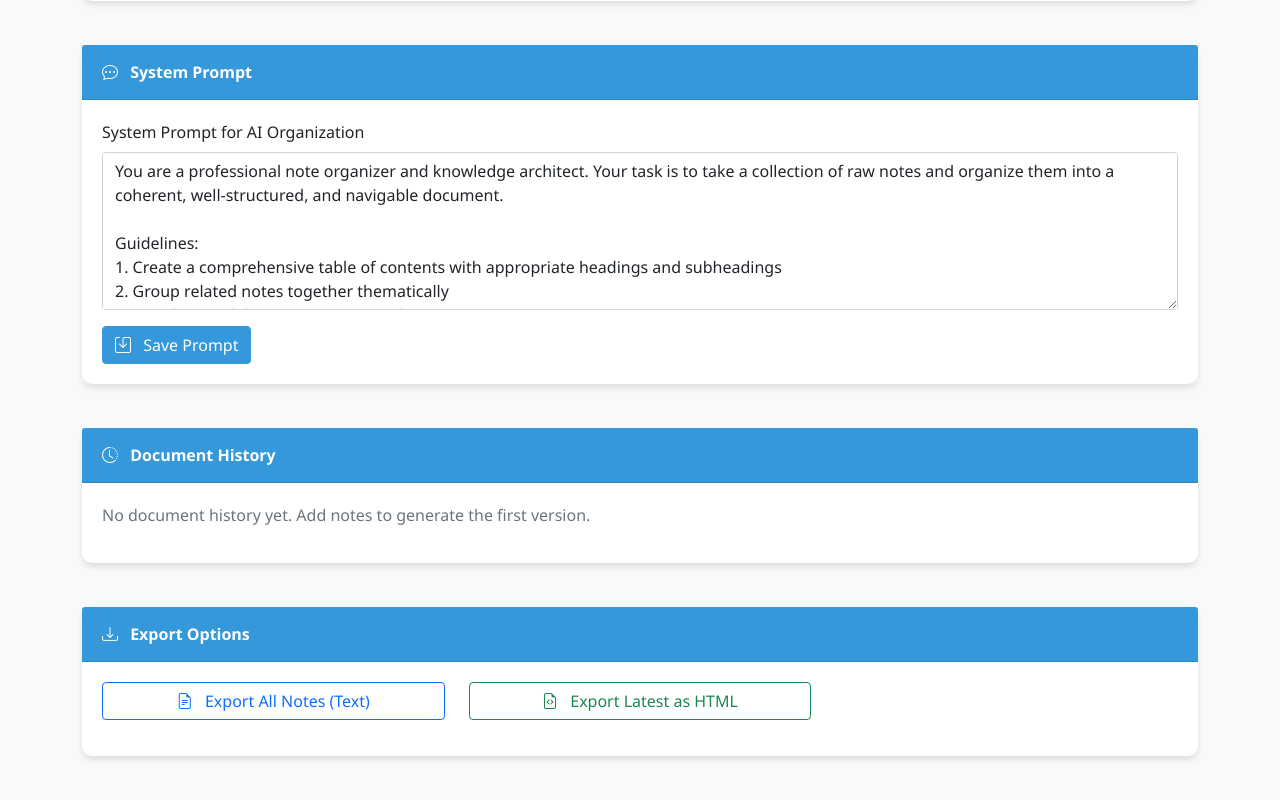
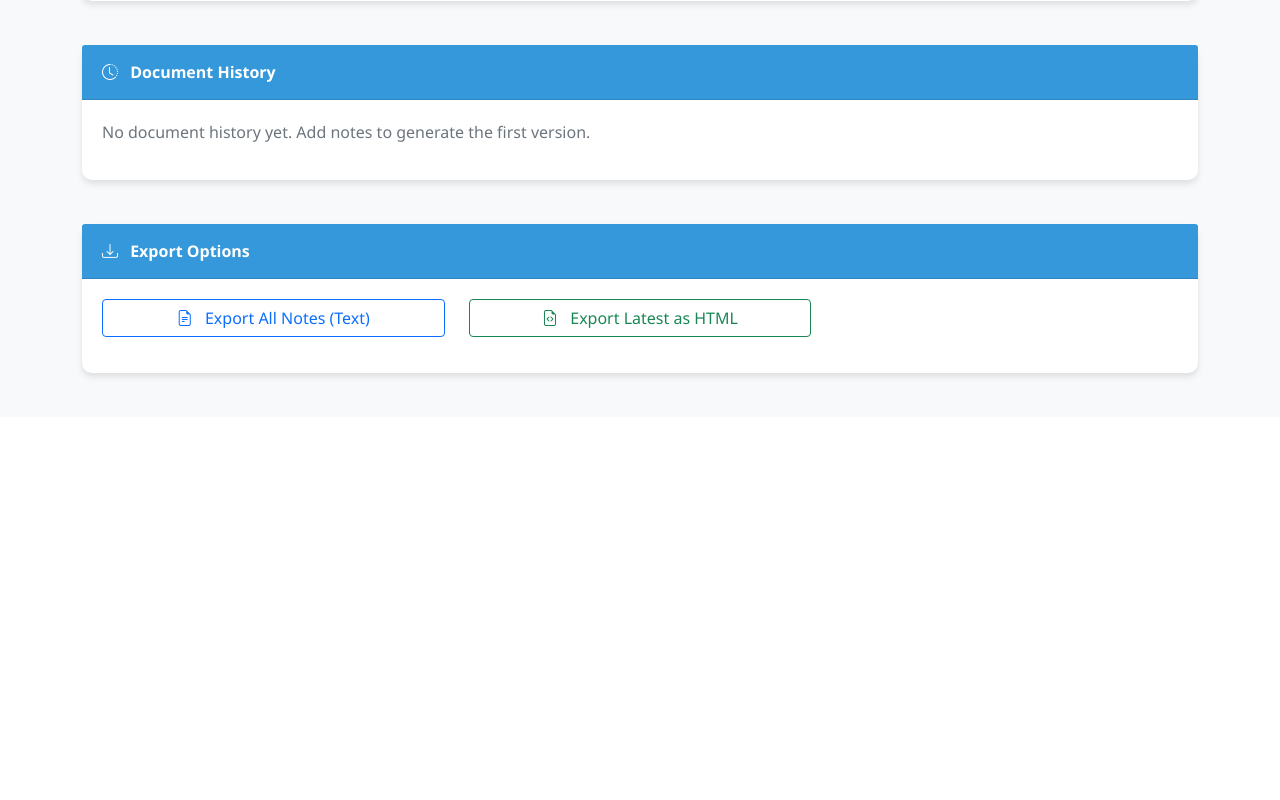
Before and after one commit to dmsweetser/BrainDump, a Flask app: page / in a window 1280 px wide. Shown: the part 1023-1823 px from the top of the page. After the commit the page ends 1402 px from the top, so only its background shows below. Run offline with Flask 3, Linux system fonts and the light colour scheme; data comes from the database, SQL or seed files in the repository; data that the repository does not hold is empty; some libraries are stand-ins or nearby versions.

Commit message:
Removing the UI-facing system prompt

```diff
--- a/app.py
+++ b/app.py
@@ -52,51 +52,7 @@ def init_db():
             diff_with_previous TEXT
         )
     ''')
-    cursor.execute('''
-        CREATE TABLE IF NOT EXISTS system_prompt (
-            id INTEGER PRIMARY KEY AUTOINCREMENT,
-            prompt TEXT NOT NULL
-        )
-    ''')
-    # Initialize system prompt
-    cursor.execute('SELECT COUNT(*) FROM system_prompt')
-    if cursor.fetchone()[0] == 0:
-        default_prompt = """
-You are a professional note organizer and knowledge architect. Your task is to take a collection of raw notes and organize them into a coherent, well-structured, and navigable document.
 
-Guidelines:
-1. Create a comprehensive table of contents with appropriate headings and subheadings
-2. Group related notes together thematically
-3. Use clear and descriptive section titles
-4. Preserve all information from the original notes
-5. Create meaningful links between related sections
-6. Use markdown formatting for the final output
-7. Ensure the document is easy to navigate and understand
-8. Maintain the original meaning and intent of the notes
-9. Add any relevant context or connections between ideas
-10. Use clear and concise language
-"""
-        cursor.execute('INSERT INTO system_prompt (prompt) VALUES (?)', (default_prompt,))
-    conn.commit()
-    conn.close()
-
-# Get system prompt
-def get_system_prompt():
-    conn = sqlite3.connect(Config.DATABASE)
-    cursor = conn.cursor()
-    cursor.execute('SELECT prompt FROM system_prompt LIMIT 1')
-    result = cursor.fetchone()
-    conn.close()
-    return result[0] if result else ""
-
-# Save system prompt
-def save_system_prompt(prompt):
-    conn = sqlite3.connect(Config.DATABASE)
-    cursor = conn.cursor()
-    cursor.execute('DELETE FROM system_prompt')
-    cursor.execute('INSERT INTO system_prompt (prompt) VALUES (?)', (prompt,))
-    conn.commit()
-    conn.close()
 
 # Generate note hash
 def generate_note_hash(content):
@@ -292,8 +248,7 @@ def index():
     notes = get_all_notes()
     history = get_document_history()
     latest_version = history[0] if history else None
-    system_prompt = get_system_prompt()
-    return render_template('index.html', notes=notes, history=history, latest_version=latest_version, system_prompt=system_prompt)
+    return render_template('index.html', notes=notes, history=history, latest_version=latest_version)
 
 @app.route('/add_note', methods=['POST'])
 def add_note():
@@ -348,14 +303,6 @@ def edit_note(note_id):
     finally:
         conn.close()
 
-@app.route('/system_prompt', methods=['POST'])
-def update_system_prompt():
-    prompt = request.form.get('prompt', '').strip()
-    if not prompt:
-        return jsonify({'error': 'System prompt cannot be empty'}), 400
-    save_system_prompt(prompt)
-    return jsonify({'success': True, 'message': 'System prompt updated successfully'})
-
 @app.route('/export_html/<int:version_id>')
 def export_html(version_id):
     conn = sqlite3.connect(Config.DATABASE)
@@ -388,10 +335,6 @@ def api_notes():
 def api_history():
     return jsonify(get_document_history())
 
-@app.route('/api/system_prompt')
-def api_system_prompt():
-    return jsonify({'prompt': get_system_prompt()})
-
 if __name__ == '__main__':
     init_db()
     app.run(host="0.0.0.0", port="5983", debug=Config.DEBUG)
--- a/lib/config.py
+++ b/lib/config.py
@@ -14,7 +14,6 @@ class Config:
     # Database
     DATABASE = os.getenv("DATABASE", "brain_dump.db")
     HTML_OUTPUT = os.getenv("HTML_OUTPUT", "output")
-    SYSTEM_PROMPT_FILE = os.getenv("SYSTEM_PROMPT_FILE", "system_prompt.txt")
 
     # AI Model
     USE_LOCAL_MODEL = os.getenv("USE_LOCAL_MODEL", "False").lower() == "true"
--- a/templates/index.html
+++ b/templates/index.html
@@ -320,29 +320,6 @@
             </div>
         </div>
 
-        <div class="row mt-4" id="system-prompt">
-            <div class="col-md-12">
-                <div class="card">
-                    <div class="card-header">
-                        <i class="bi bi-chat-dots me-2"></i> System Prompt
-                    </div>
-                    <div class="card-body">
-                        <form id="system-prompt-form">
-                            <div class="mb-3">
-                                <label for="system-prompt-text" class="form-label">System Prompt for AI
-                                    Organization</label>
-                                <textarea class="form-control" id="system-prompt-text" name="prompt"
-                                    rows="6">{{ system_prompt }}</textarea>
-                            </div>
-                            <button type="submit" class="btn btn-primary">
-                                <i class="bi bi-save me-2"></i> Save Prompt
-                            </button>
-                        </form>
-                    </div>
-                </div>
-            </div>
-        </div>
-
         <div class="row mt-4" id="history">
             <div class="col-md-12">
                 <div class="card">
@@ -433,36 +410,6 @@
                 .catch(error => {
                     console.error('Error:', error);
                     alert('An error occurred while adding the note.');
-                });
-        });
-
-        // System prompt form submission
-        document.getElementById('system-prompt-form').addEventListener('submit', function (e) {
-            e.preventDefault();
-
-            const formData = new FormData(this);
-            const data = Object.fromEntries(formData);
-
-            fetch('/system_prompt', {
-                method: 'POST',
-                headers: {
-                    'Content-Type': 'application/x-www-form-urlencoded',
-                },
-                body: new URLSearchParams(data)
-            })
-                .then(response => response.json())
-                .then(data => {
-                    if (data.success) {
-                        alert('System prompt updated successfully!');
-                        // Refresh the page to show updated data
-                        location.reload();
-                    } else {
-                        alert('Error: ' + (data.error || 'Unknown error'));
-                    }
-                })
-                .catch(error => {
-                    console.error('Error:', error);
-                    alert('An error occurred while updating the system prompt.');
                 });
         });
 
```
Also changed, not shown: lib/ai_builder.py (+25 -13 lines).
